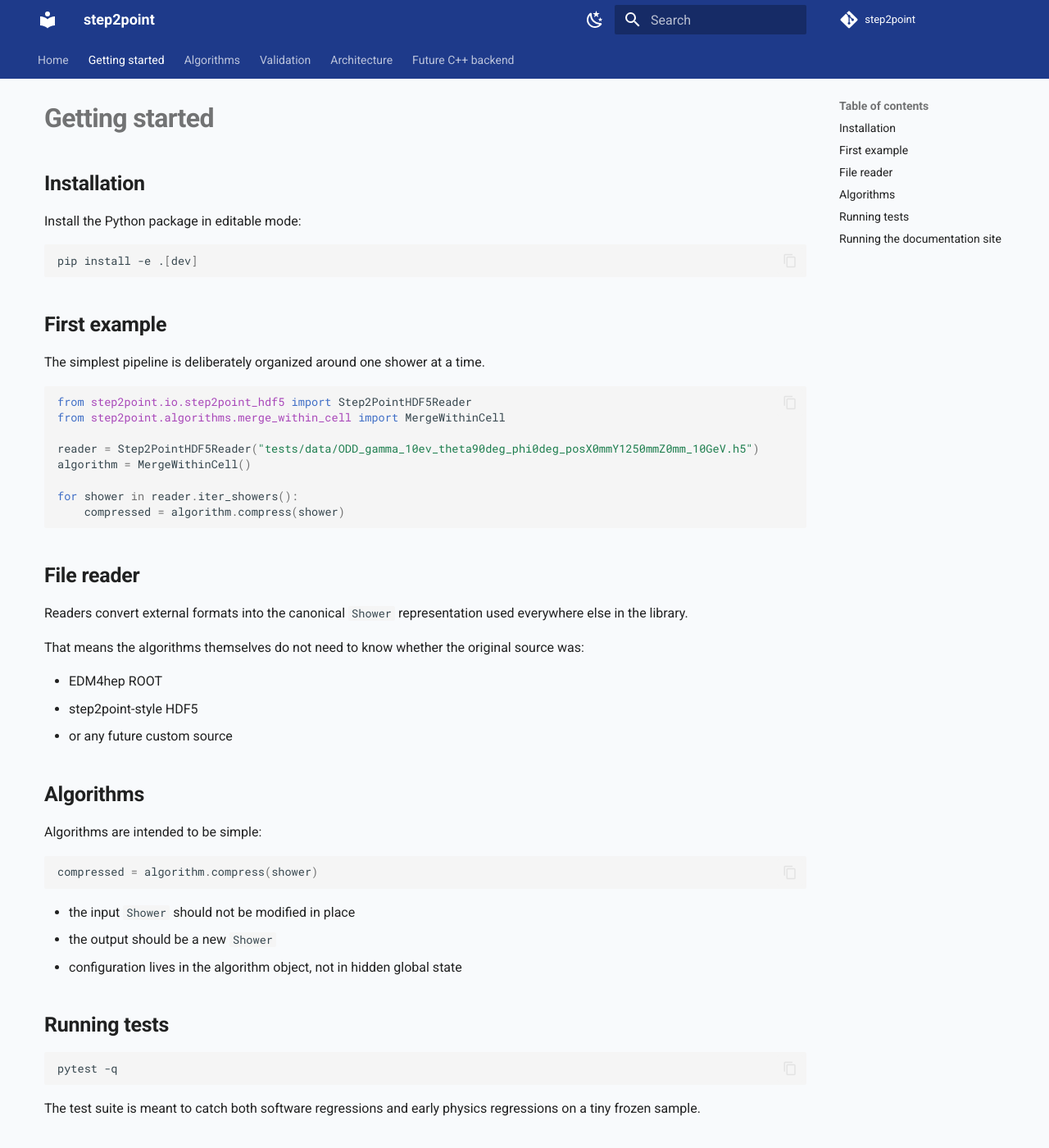
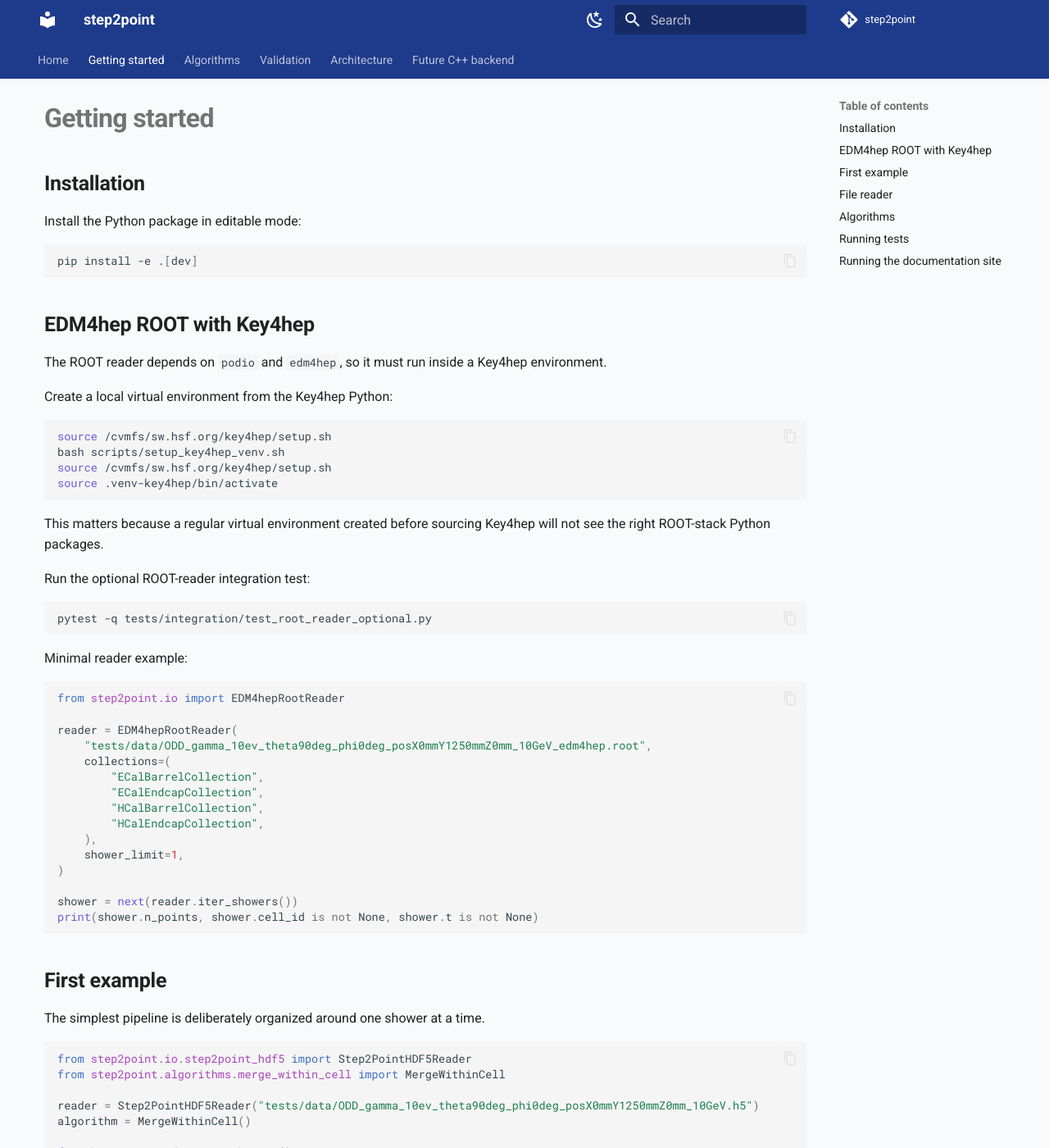
Before and after one commit to fast-sim/step2point, an MkDocs documentation site: the page built from docs/getting_started.md, in a window 1280 px wide and 1400 px high. Shown: the whole window at 82% size. Built offline with MkDocs 1.6.1 and Material for MkDocs 9.7.7, drawn with Linux system fonts in a browser that asks for light colours; comment, search, counter and statistics services are not loaded.

Commit message:
Add Key4hep venv setup helper

````diff
--- a/docs/getting_started.md
+++ b/docs/getting_started.md
@@ -6,6 +6,47 @@ Install the Python package in editable mode:
 
 ```bash
 pip install -e .[dev]
+```
+
+## EDM4hep ROOT with Key4hep
+
+The ROOT reader depends on `podio` and `edm4hep`, so it must run inside a Key4hep environment.
+
+Create a local virtual environment from the Key4hep Python:
+
+```bash
+source /cvmfs/sw.hsf.org/key4hep/setup.sh
+bash scripts/setup_key4hep_venv.sh
+source /cvmfs/sw.hsf.org/key4hep/setup.sh
+source .venv-key4hep/bin/activate
+```
+
+This matters because a regular virtual environment created before sourcing Key4hep will not see the right ROOT-stack Python packages.
+
+Run the optional ROOT-reader integration test:
+
+```bash
+pytest -q tests/integration/test_root_reader_optional.py
+```
+
+Minimal reader example:
+
+```python
+from step2point.io import EDM4hepRootReader
+
+reader = EDM4hepRootReader(
+    "tests/data/ODD_gamma_10ev_theta90deg_phi0deg_posX0mmY1250mmZ0mm_10GeV_edm4hep.root",
+    collections=(
+        "ECalBarrelCollection",
+        "ECalEndcapCollection",
+        "HCalBarrelCollection",
+        "HCalEndcapCollection",
+    ),
+    shower_limit=1,
+)
+
+shower = next(reader.iter_showers())
+print(shower.n_points, shower.cell_id is not None, shower.t is not None)
 ```
 
 ## First example
````
Also changed, not shown: README.md (+41 -0 lines), 1 other file.
